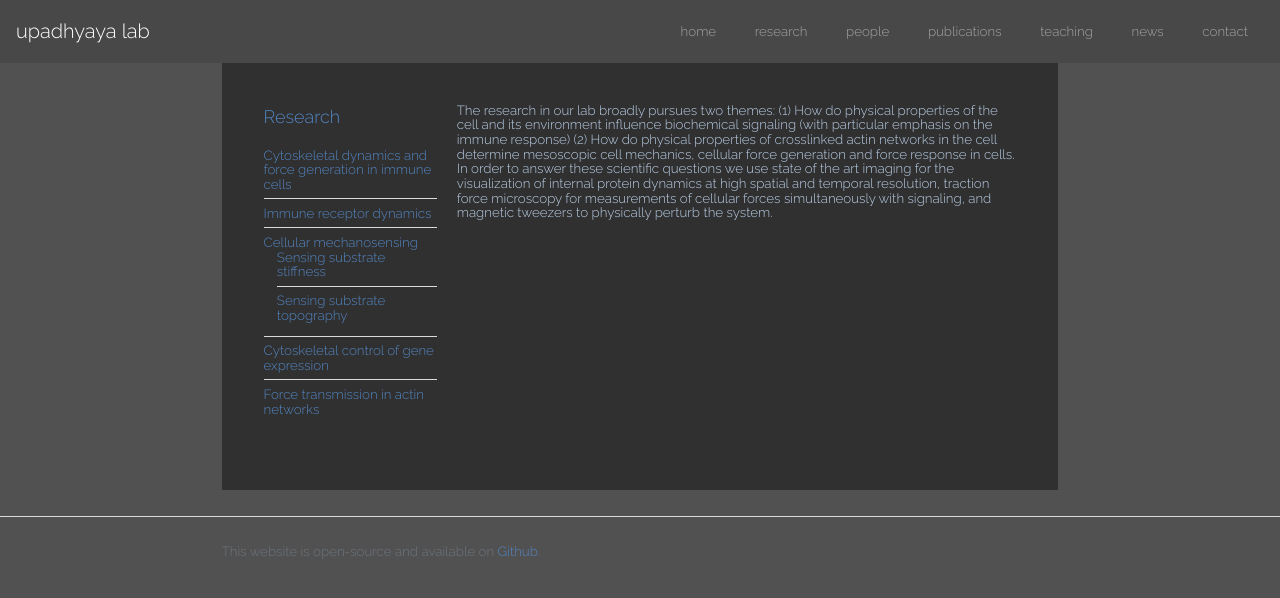
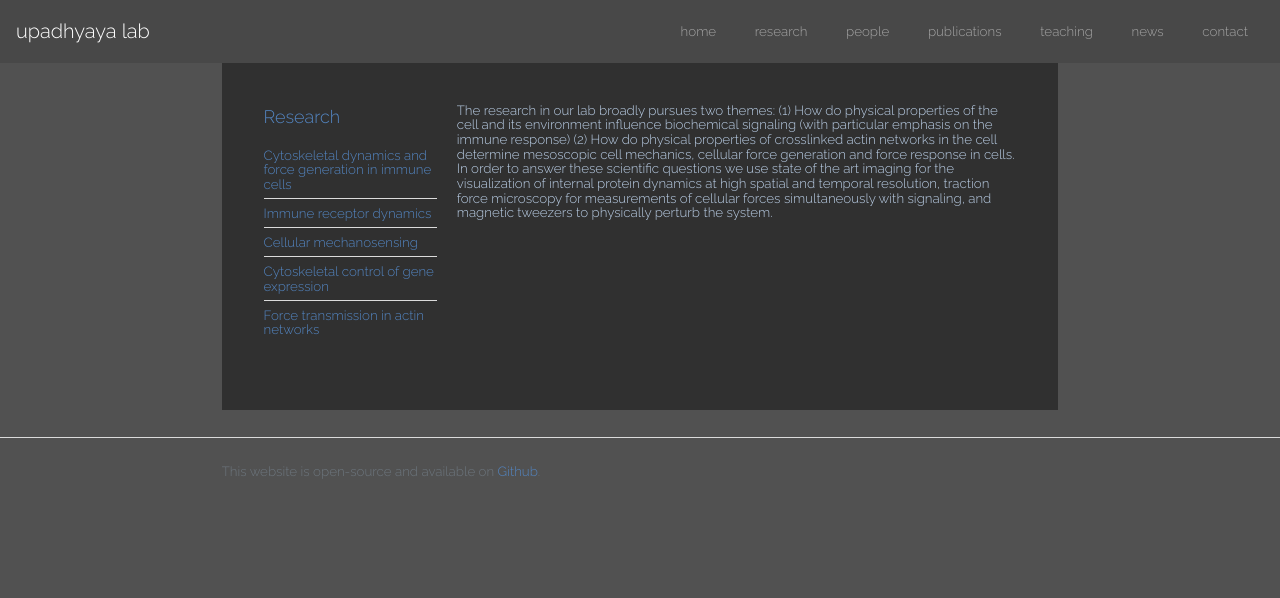
Before and after one commit to arpitalab/arpitalab.github.io, a Jekyll site: the page built from research/index.html, in a window 1280 px wide. Shown: the top 598 px of the page. Built offline with Jekyll 4.4.1, drawn with Linux system fonts in a browser that asks for light colours; nearby versions of some CDN libraries; library files that are not in the unit come from our copies; comment, search, counter and statistics services are not loaded; part of the change alters nothing that is shown.

```diff
--- a/research/index.html
+++ b/research/index.html
@@ -221,3 +221,62 @@ group: research
 					</div>
 				</div>
 			</section>
+		<!-- Scripts -->
+			<script src="https://cdnjs.cloudflare.com/ajax/libs/jquery/3.3.1/jquery.min.js"></script>
+			<script src="js/jquery.fancybox.min.js"></script>
+			<script src="js/skel.min.js"></script>
+			<script src="js/util.js"></script>
+			<script src="js/main.js"></script>
+			<script type="text/javascript">
+		  	$(document).ready(function() {
+		    	$(".fancybox").fancybox();
+		  	});
+			</script>
+			<script>
+			$(function() {
+				$('#showdiv1').click(function() {
+					$('div[id^=div]').hide();
+					$('#div1').show();
+				});
+				$('#showdiv2').click(function() {
+					$('div[id^=div]').hide();
+					$('#div2').show();
+				});
+
+				$('#showdiv3').click(function() {
+					$('div[id^=div]').hide();
+					$('#div3').show();
+				});
+
+				$('#showdiv4').click(function() {
+					$('div[id^=div]').hide();
+					$('#div4').show();
+				});
+				$('#showdiv5').click(function() {
+					$('div[id^=div]').hide();
+					$('#div5').show();
+				});
+				$('#showdiv6').click(function() {
+					$('div[id^=div]').hide();
+					$('#div6').show();
+				});
+				$('#showdiv7').click(function() {
+					$('div[id^=div]').hide();
+					$('#div7').show();
+				});
+				$('#showdiv8').click(function() {
+					$('div[id^=div]').hide();
+					$('#div8').show();
+				});
+			})
+			</script>
+			<script>
+			$(function () {
+    		$("#collapse li").children('ul').hide();
+    		$("#collapse li").on('click', function (event) {
+        		$(this).children('ul').stop().slideToggle(100);
+        		$(this).toggleClass("open");
+        		event.stopPropagation();
+    		});
+			});
+			</script>
```
